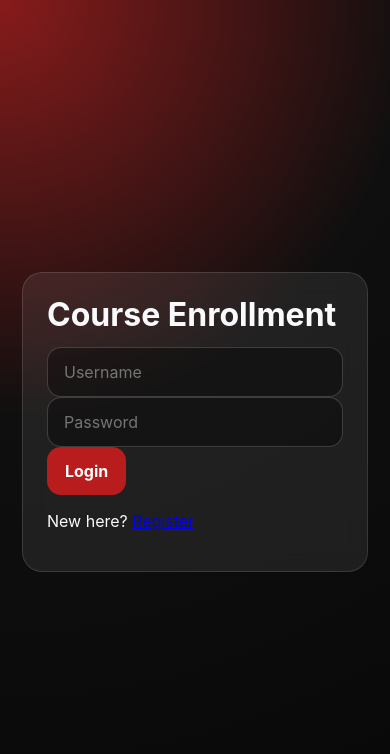
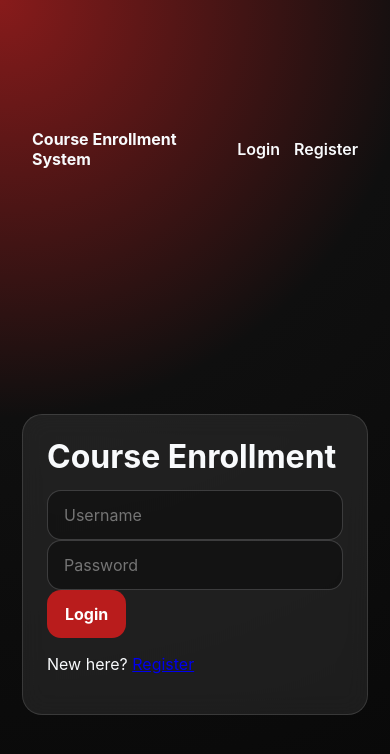
Before and after one commit to ndurumwangi254-stack/COURSE-ENROLLEMENT-SYSTEM, a React (Vite) app in the folder frontend/: page /login in a window 390 px wide. Shown: the top 754 px of the page. Built offline with nearby package versions, Linux system fonts and the light colour scheme.

Commit message:
style: add navigation bar to auth pages with responsive design

```diff
--- a/frontend/src/pages/LoginPage.jsx
+++ b/frontend/src/pages/LoginPage.jsx
@@ -15,6 +15,13 @@ export default function LoginPage({ auth }) {
 
   return (
     <div className="page auth-page">
+      <nav className="auth-navbar">
+        <div className="brand">Course Enrollment System</div>
+        <div className="nav-links">
+          <Link to="/login">Login</Link>
+          <Link to="/register">Register</Link>
+        </div>
+      </nav>
       <div className="card auth-card">
         <h1>Course Enrollment</h1>
         {auth.error && <p className="error">{auth.error}</p>}
--- a/frontend/src/pages/RegisterPage.jsx
+++ b/frontend/src/pages/RegisterPage.jsx
@@ -27,6 +27,13 @@ export default function RegisterPage({ auth }) {
 
   return (
     <div className="page auth-page">
+      <nav className="auth-navbar">
+        <div className="brand">Course Enrollment System</div>
+        <div className="nav-links">
+          <Link to="/login">Login</Link>
+          <Link to="/register">Register</Link>
+        </div>
+      </nav>
       <div className="card auth-card">
         <h1>Join the Learning Platform</h1>
         {message && <p className="success">{message}</p>}
--- a/frontend/src/styles.css
+++ b/frontend/src/styles.css
@@ -135,6 +135,37 @@ button:disabled {
   margin: 0 auto;
 }
 
+.auth-navbar {
+  width: 100%;
+  max-width: 520px;
+  display: flex;
+  align-items: center;
+  justify-content: space-between;
+  gap: 16px;
+  margin: 0 auto 24px;
+  padding: 0 10px;
+}
+
+.auth-navbar .brand {
+  font-size: 1rem;
+  font-weight: 700;
+}
+
+.nav-links {
+  display: flex;
+  gap: 14px;
+}
+
+.nav-links a {
+  color: #f8fafc;
+  text-decoration: none;
+  font-weight: 600;
+}
+
+.nav-links a:hover {
+  text-decoration: underline;
+}
+
 .form-grid {
   display: grid;
   gap: 14px;
```
